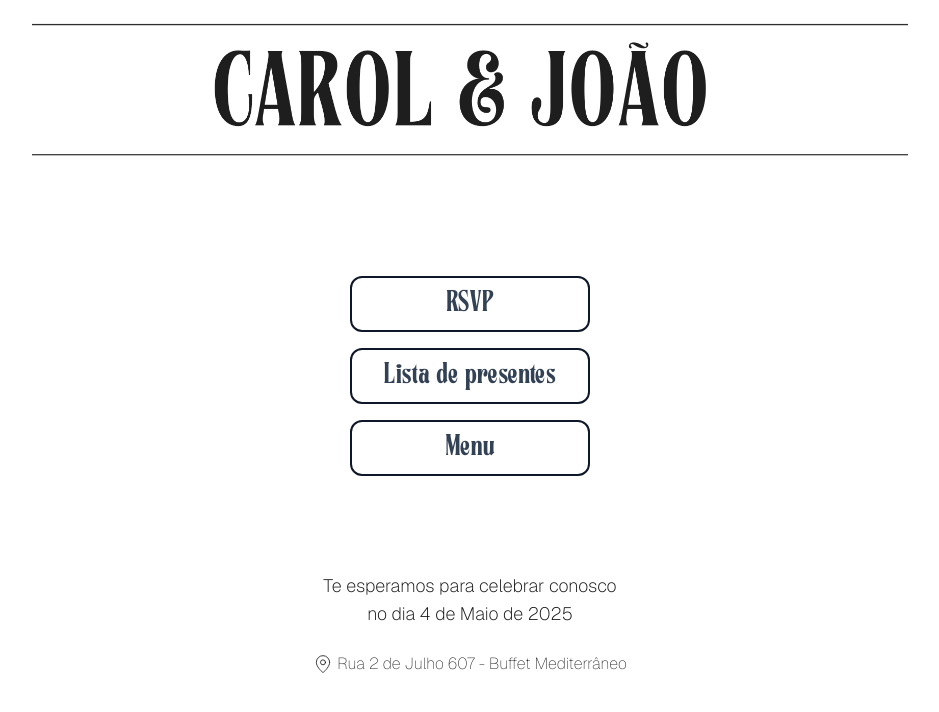
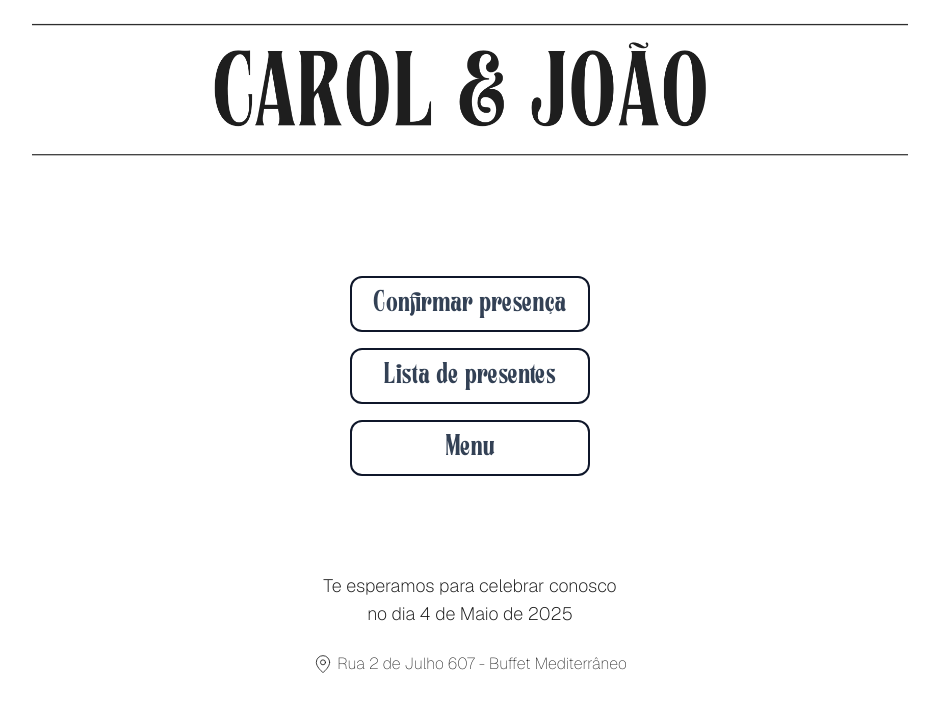
Before and after one commit to chmiiller/carolejoao, a Next.js app: page / in a window 1280 px wide. Shown: the top 712 px of the page, without its empty margins (170-1109 px from the left). Built offline with nearby package versions, Linux system fonts and the light colour scheme.

Commit message:
RSVP
De RSVP pra Confirmar presença

```diff
--- a/src/app/page.tsx
+++ b/src/app/page.tsx
@@ -9,7 +9,7 @@ export default function Home() {
       <main className="flex flex-col items-center">
         <Header hideBack/>
         <div className='mt-24 mb-24'>
-          <OutlineLink url='/rsvp' title='RSVP'/>
+          <OutlineLink url='/rsvp' title='Confirmar presença'/>
           <OutlineLink url='/presentes' title='Lista de presentes'/>
           <OutlineLink url='/menu' title='Menu'/>
         </div>
```
